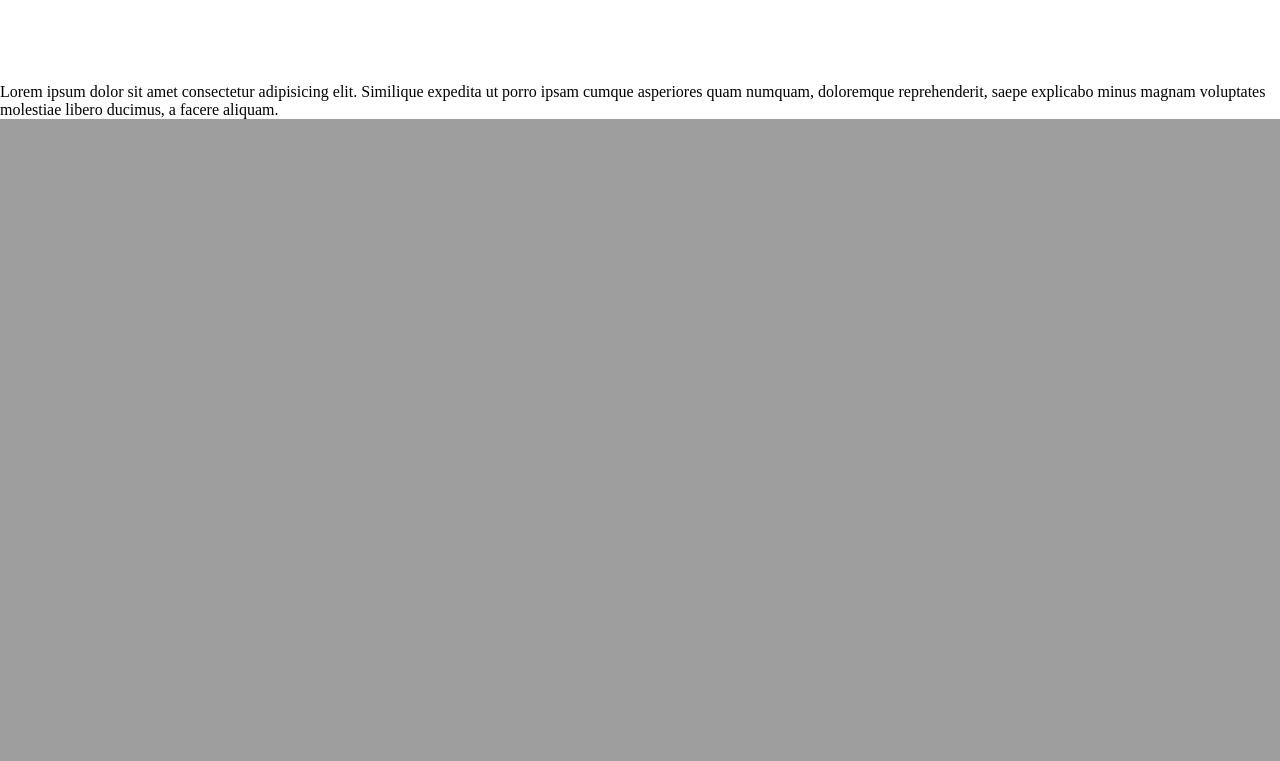
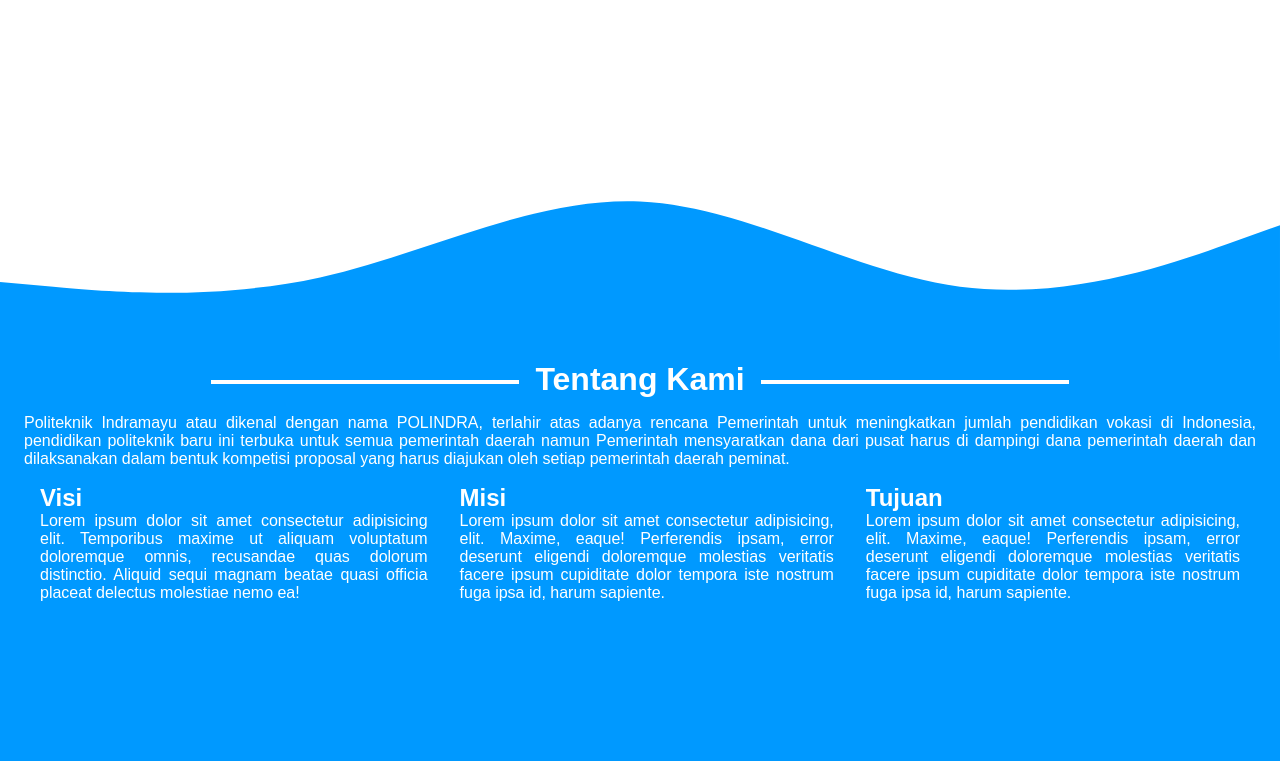
Before and after one commit to hakim-asrori/Tugas-Besar-PW, a PHP site: page / in a window 1280 px wide. Shown: the part 1055-1816 px from the top of the page. Before the commit the page ends 1174 px from the top, so only its background shows below. Run offline with PHP 8.4, Linux system fonts and the light colour scheme.

Commit message:
membuat about dan menambahkan waves

```diff
--- a/assets/landing/style.css
+++ b/assets/landing/style.css
@@ -2,6 +2,8 @@
     padding: 0;
     margin: 0;
     box-sizing: border-box;
+    font-family: "Nunito", sans-serif;
+    overflow-x: hidden;
 }
 
 a {
@@ -13,23 +15,32 @@
     padding: 0;
 }
 
+.container {
+    padding-left: 1.5rem;
+    padding-right: 1.5rem;
+    text-align: justify;
+}
+
 .navbar-title {
     max-height: 70px;
+    display: flex;
+    justify-content: space-around;
     background-color: black;
 }
 
 .navbar-title .container {
     display: flex;
-    padding: 5px 190px;
 }
 
 .navbar-title img {
     height: 70px;
+    z-index: 9;
 }
 
 .navbar-title .title {
     color: white;
     margin-left: 1rem;
+    z-index: 9;
 }
 
 .navbar-title .title h2 {
@@ -45,13 +56,17 @@
     background-color: black;
 }
 
+.navbar-brand {
+    z-index: 9;
+}
+
 .navbar-brand a {
     font-size: 1.5em;
     color: white;
 }
 
 .navbar-brand a:hover {
-    color: cyan;
+    color: #0099ff;
     text-decoration: underline;
 }
 
@@ -61,6 +76,7 @@
     border: none;
     cursor: pointer;
     background-color: transparent;
+    z-index: 9;
 }
 
 #navbar-toggle input {
@@ -92,7 +108,7 @@
 }
 
 .navbar-menu a:hover {
-    color: cyan;
+    color: #0099ff;
     text-decoration: underline;
 }
 
@@ -106,9 +122,48 @@
     width: 100%;
 }
 
+section h1 {
+    text-align: center;
+    font-size: 2em;
+    color: white;
+    margin-bottom: 1rem;
+}
+
+section h1::before, section h1::after {
+    background-color: #fff;
+    content: "";
+    display: inline-block;
+    height: .25rem;
+    position: relative;
+    vertical-align: middle;
+    width: 25%;
+    margin: 0 1rem;
+}
+
+#about {
+    margin-top: -10px;
+    min-height: 400px;
+    color: #fff;
+    background-color: #0099ff;
+}
+
+#about .about-content {
+    display: flex;
+    justify-content: space-around;
+    margin-top: 1rem;
+}
+
+#about .about-content > div {
+    margin: 0 1rem;
+}
+
 @media (max-width: 567px) {
-    body {
-        overflow-x: hidden;
+    html {
+        overflow-x: hidden !important;
+    }
+
+    .navbar-title {
+        display: none;
     }
 
     .navbar {
@@ -134,11 +189,23 @@
         justify-content: space-evenly;
         transform: translateX(100%);
         transition: all .7s;
-        z-index: -1;
+        z-index: 1;
     }
 
     .navbar-menu.slider {
         transform: translateX(0);
     }
 
+    section h1::before, section h1::after {
+        display: none;
+    }
+
+    #about .about-content {
+        flex-direction: column;
+    }
+
+    #about .about-content > div {
+        margin: 1rem 0 0 0;
+    }
+
 }
--- a/index.html
+++ b/index.html
@@ -1,5 +1,5 @@
 <!DOCTYPE html>
-<html lang="en">
+<html lang="en" id="home">
 <head>
     <meta charset="UTF-8">
     <meta http-equiv="X-UA-Compatible" content="IE=edge">
@@ -19,18 +19,19 @@
                 <p>Jl. Raya Lohbener Lama No. 08 Indramayu 45252 Fax / Tlp. (0234) 5746464</p>
             </div>
         </div>
+        <div>&nbsp;</div>
     </nav>
 
     <nav class="navbar">
         <div class="navbar-brand">
-            <a href="">Informasi Ormawa</a>
+            <a href="./">Informasi Ormawa</a>
         </div>
 
         <ul class="navbar-menu">
-            <li><a href="">Home</a></li>
-            <li><a href="">Tentang Kami</a></li>
-            <li><a href="">Ormawa</a></li>
-            <li><a href="">Kontak Kami</a></li>
+            <li><a href="#home">Home</a></li>
+            <li><a href="#about">Tentang Kami</a></li>
+            <li><a href="#ormawa">Ormawa</a></li>
+            <li><a href="#contact">Kontak Kami</a></li>
         </ul>
 
         <button id="navbar-toggle">
@@ -42,9 +43,31 @@
         <img style="z-index: -999;" src="https://www.polindra.ac.id/gambar/slidePMB/polindra-slidePMB-17012012104450-gedung.jpg" alt="Logo Polindra">
     </div>
 
-    <div class="konten">
-        Lorem ipsum dolor sit amet consectetur adipisicing elit. Similique expedita ut porro ipsam cumque asperiores quam numquam, doloremque reprehenderit, saepe explicabo minus magnam voluptates molestiae libero ducimus, a facere aliquam.
-    </div>
+    <svg xmlns="http://www.w3.org/2000/svg" viewBox="0 0 1440 320">
+        <path fill="#0099ff" fill-opacity="1" d="M0,224L60,229.3C120,235,240,245,360,218.7C480,192,600,128,720,133.3C840,139,960,213,1080,229.3C1200,245,1320,203,1380,181.3L1440,160L1440,320L1380,320C1320,320,1200,320,1080,320C960,320,840,320,720,320C600,320,480,320,360,320C240,320,120,320,60,320L0,320Z"></path>
+    </svg>
+    <section id="about">
+        <div class="container">
+            <h1>Tentang Kami</h1>
+            <p>
+                Politeknik Indramayu atau dikenal dengan nama POLINDRA, terlahir atas adanya rencana Pemerintah untuk meningkatkan jumlah pendidikan vokasi di Indonesia, pendidikan politeknik baru ini terbuka untuk semua pemerintah daerah namun Pemerintah mensyaratkan dana dari pusat harus di dampingi dana pemerintah daerah dan dilaksanakan dalam bentuk kompetisi proposal yang harus diajukan oleh setiap pemerintah daerah peminat.
+            </p>
+            <div class="about-content">
+                <div class="about-left">
+                    <h2>Visi</h2>
+                    Lorem ipsum dolor sit amet consectetur adipisicing elit. Temporibus maxime ut aliquam voluptatum doloremque omnis, recusandae quas dolorum distinctio. Aliquid sequi magnam beatae quasi officia placeat delectus molestiae nemo ea!
+                </div>
+                <div class="about-center">
+                    <h2>Misi</h2>
+                    Lorem ipsum dolor sit amet consectetur adipisicing, elit. Maxime, eaque! Perferendis ipsam, error deserunt eligendi doloremque molestias veritatis facere ipsum cupiditate dolor tempora iste nostrum fuga ipsa id, harum sapiente.
+                </div>
+                <div class="about-right">
+                    <h2>Tujuan</h2>
+                    Lorem ipsum dolor sit amet consectetur adipisicing, elit. Maxime, eaque! Perferendis ipsam, error deserunt eligendi doloremque molestias veritatis facere ipsum cupiditate dolor tempora iste nostrum fuga ipsa id, harum sapiente.
+                </div>
+            </div>
+        </div>
+    </section>
 
     <script>
         let btnToggle = document.getElementById("navbar-toggle");
```
Also changed, not shown: assets/landing/wave.svg (added).
